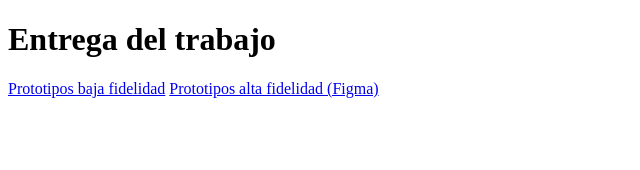
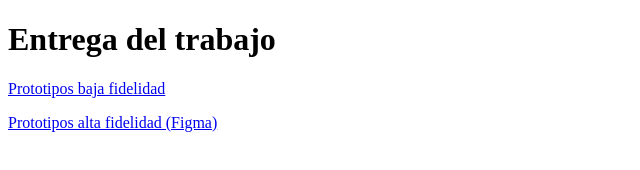
Before and after one commit to franbayugar/interfaces, a plain HTML site: page TP1/EntregaFinal/index.html in a window 1280 px wide. Shown: the whole page, without its empty margins (0-640 px from the left). Drawn offline with Linux system fonts and the light colour scheme.

Commit message:
Arreglado link

```diff
--- a/TP1/EntregaFinal/index.html
+++ b/TP1/EntregaFinal/index.html
@@ -10,8 +10,8 @@
 
 <body>
     <h1>Entrega del trabajo</h1>
-    <a href="https://drive.google.com/drive/u/1/folders/1c05OCG0-mC_cSUKKoZm3vuCQMPlrXWNT>">Prototipos baja fidelidad</a>
-    <a href="https://www.figma.com/file/NnIKY6ttzJfGc8zImJmV22/Untitled?node-id=43%3A2">Prototipos alta fidelidad (Figma)</a>
+    <p><a href="https://drive.google.com/drive/u/1/folders/1c05OCG0-mC_cSUKKoZm3vuCQMPlrXWNT">Prototipos baja fidelidad</a></p>
+    <p><a href="https://www.figma.com/file/NnIKY6ttzJfGc8zImJmV22/Untitled?node-id=43%3A2">Prototipos alta fidelidad (Figma)</a></p>
 
 </body>
 
```
